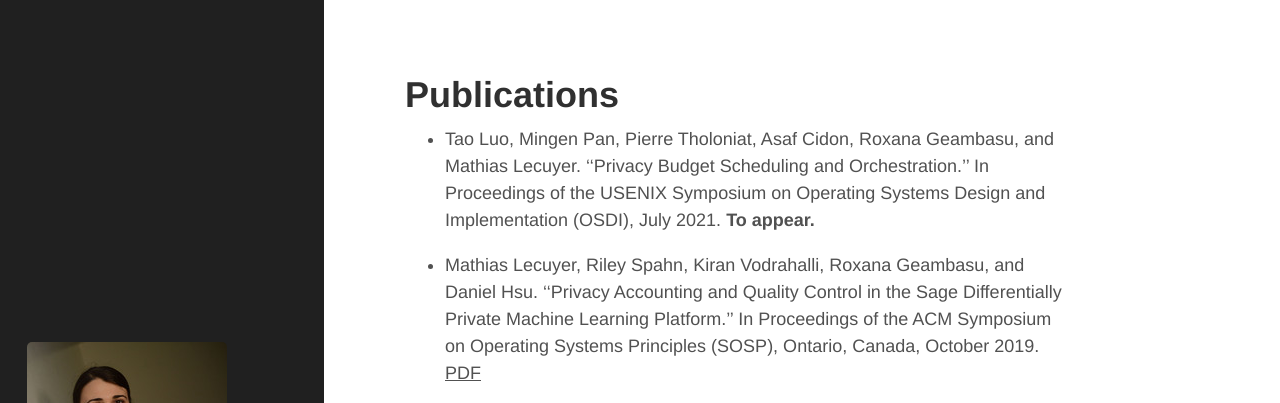
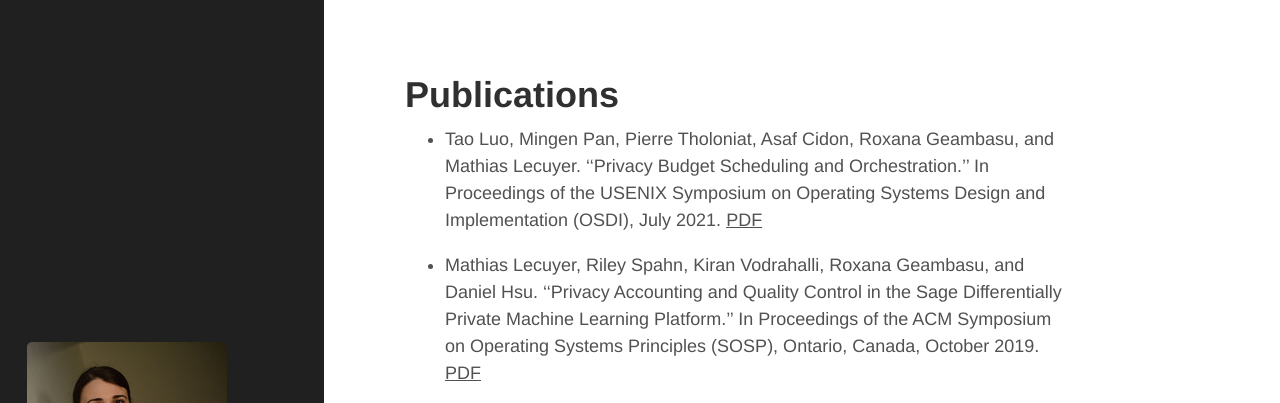
Before and after one commit to roxanageambasu/roxanageambasu.github.io, a Jekyll site: the page built from 02-publications.md, in a window 1280 px wide and 900 px high. Shown: the top 403 px of the window. Built offline with Jekyll 4.4.1, drawn with Linux system fonts in a browser that asks for light colours.

Commit message:
osdi pub

```diff
--- a/02-publications.md
+++ b/02-publications.md
@@ -5,7 +5,8 @@ title: Publications
 * Tao Luo, Mingen Pan, Pierre Tholoniat, Asaf Cidon, Roxana Geambasu, and
   Mathias Lecuyer. ''Privacy Budget Scheduling and Orchestration.''
   In Proceedings of the USENIX Symposium on Operating Systems Design and
-  Implementation (OSDI), July 2021.  <b>To appear.</b>
+  Implementation (OSDI), July 2021.  [PDF]({{ site.baseurl
+  }}/publications/osdi2021privatekube.pdf)
 
 * Mathias Lecuyer, Riley Spahn, Kiran Vodrahalli, Roxana Geambasu, and Daniel
   Hsu.  ''Privacy Accounting and Quality Control in the Sage Differentially
```
